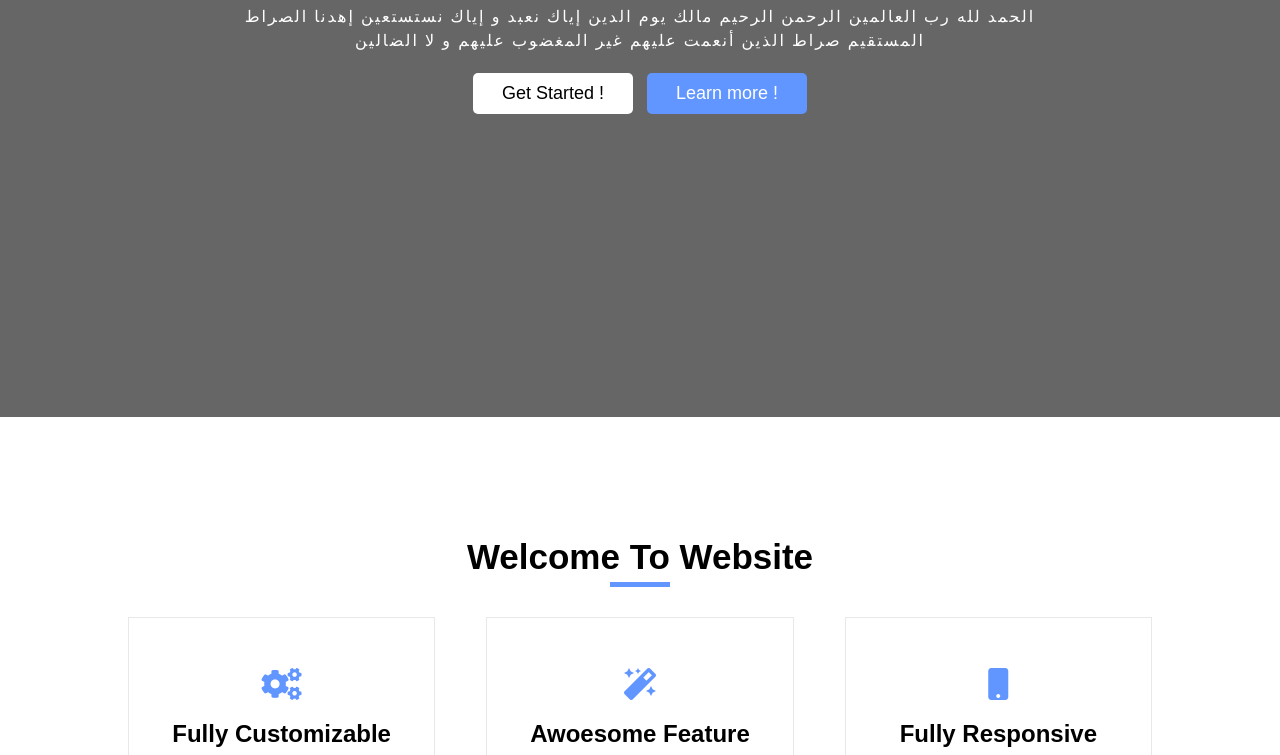
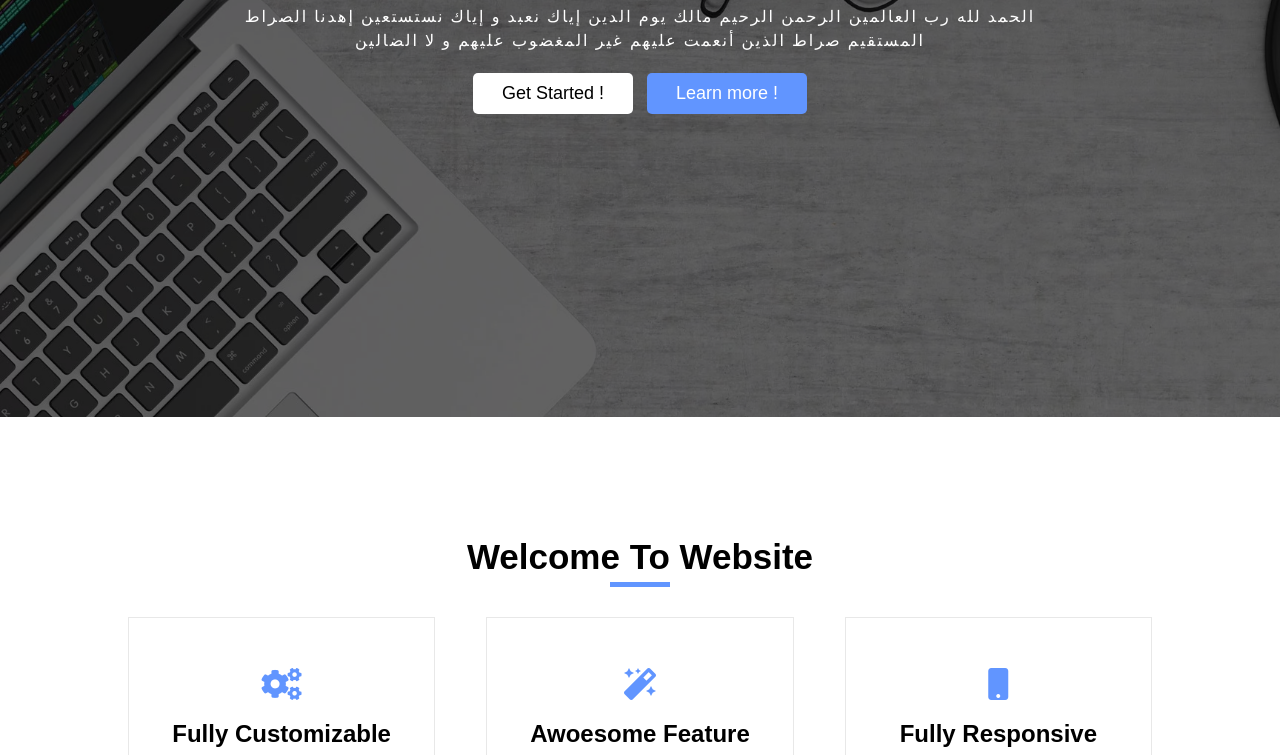
Before and after one commit to coomputer1426/FirstHtmlcssproject, a plain HTML site: page index.html in a window 1280 px wide. Shown: the part 383-1138 px from the top of the page. Drawn offline with Linux system fonts and the light colour scheme; files that its build step writes are made by us from their sources; the site is published under a folder, as on GitHub Pages, so addresses that start at the root find nothing.

Commit message:
rename style

```diff
--- a/CSS/Style.css
+++ b/CSS/style.css
@@ -17,7 +17,7 @@
 .dropdown:hover .dropdown-menu{opacity: 1; visibility: visible;}
 
 /* Home Section */
-.home{height: 100vh; background-image: url(/../images/background/background1.webp);background-size: cover;}
+.home{height: 100vh; background-image: url(../images/background/background1.webp);background-size: cover;}
 .home-content{width: 65%; top: 50%;left: 50%;transform: translate(-50%,-50%);}
 .title{font-size:3.5rem;}
 .descr{margin: 20px 0 ;letter-spacing: 2px;line-height: 1.5;}
```
